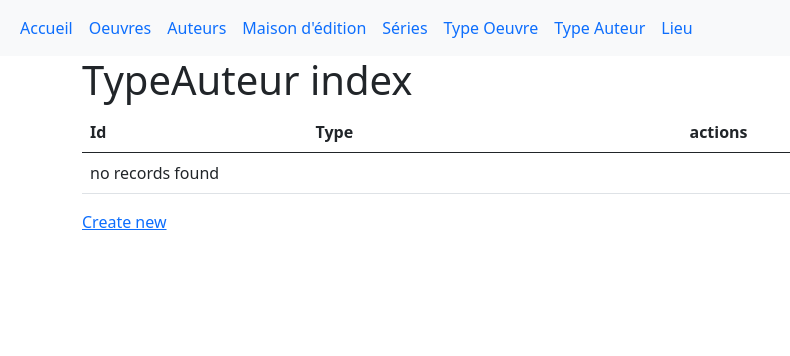
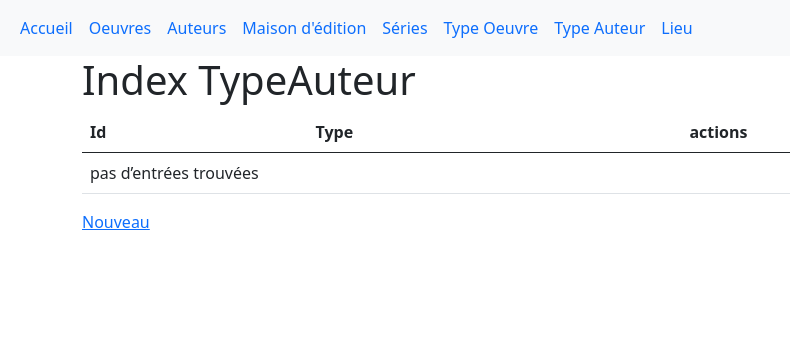
Before and after one commit to yaelchampclaux/Mediatheque, a Symfony app: template site/templates/type_auteur/index.html.twig in a window 1280 px wide. Shown: the top 356 px of the page, without its empty margins (0-790 px from the left). Run offline with Twig, Linux system fonts and the light colour scheme; the template is opened without the code that fills it, so the values that code supplies are empty; some libraries are stand-ins or nearby versions.

Commit message:
Modifier la page TypeAuteur

```diff
--- a/site/templates/type_auteur/_delete_form.html.twig
+++ b/site/templates/type_auteur/_delete_form.html.twig
@@ -1,4 +1,4 @@
 <form method="post" action="{{ path('app_type_auteur_delete', {'id': type_auteur.id}) }}" onsubmit="return confirm('Are you sure you want to delete this item?');">
     <input type="hidden" name="_token" value="{{ csrf_token('delete' ~ type_auteur.id) }}">
-    <button class="btn">Delete</button>
+    <button class="btn">Effacer</button>
 </form>
--- a/site/templates/type_auteur/index.html.twig
+++ b/site/templates/type_auteur/index.html.twig
@@ -3,7 +3,7 @@
 {% block title %}TypeAuteur index{% endblock %}
 
 {% block body %}
-    <h1>TypeAuteur index</h1>
+    <h1>Index TypeAuteur</h1>
 
     <table class="table">
         <thead>
@@ -19,17 +19,17 @@
                 <td>{{ type_auteur.id }}</td>
                 <td>{{ type_auteur.type }}</td>
                 <td>
-                    <a href="{{ path('app_type_auteur_show', {'id': type_auteur.id}) }}">show</a>
-                    <a href="{{ path('app_type_auteur_edit', {'id': type_auteur.id}) }}">edit</a>
+                    <a href="{{ path('app_type_auteur_show', {'id': type_auteur.id}) }}">Voir</a>
+                    <a href="{{ path('app_type_auteur_edit', {'id': type_auteur.id}) }}">Editer</a>
                 </td>
             </tr>
         {% else %}
             <tr>
-                <td colspan="3">no records found</td>
+                <td colspan="3">pas d’entrées trouvées</td>
             </tr>
         {% endfor %}
         </tbody>
     </table>
 
-    <a href="{{ path('app_type_auteur_new') }}">Create new</a>
+    <a href="{{ path('app_type_auteur_new') }}">Nouveau</a>
 {% endblock %}
--- a/site/templates/type_auteur/new.html.twig
+++ b/site/templates/type_auteur/new.html.twig
@@ -3,9 +3,9 @@
 {% block title %}New TypeAuteur{% endblock %}
 
 {% block body %}
-    <h1>Create new TypeAuteur</h1>
+    <h1>Créer un nouveau TypeAuteur</h1>
 
     {{ include('type_auteur/_form.html.twig') }}
 
-    <a href="{{ path('app_type_auteur_index') }}">back to list</a>
+    <a href="{{ path('app_type_auteur_index') }}">retour à la liste</a>
 {% endblock %}
--- a/site/templates/type_auteur/show.html.twig
+++ b/site/templates/type_auteur/show.html.twig
@@ -18,9 +18,9 @@
         </tbody>
     </table>
 
-    <a href="{{ path('app_type_auteur_index') }}">back to list</a>
+    <a href="{{ path('app_type_auteur_index') }}">retour à la liste</a>
 
-    <a href="{{ path('app_type_auteur_edit', {'id': type_auteur.id}) }}">edit</a>
+    <a href="{{ path('app_type_auteur_edit', {'id': type_auteur.id}) }}">Editer</a>
 
     {{ include('type_auteur/_delete_form.html.twig') }}
 {% endblock %}
```
Also changed, not shown: site/templates/type_auteur/edit.html.twig (+4 -4 lines).
